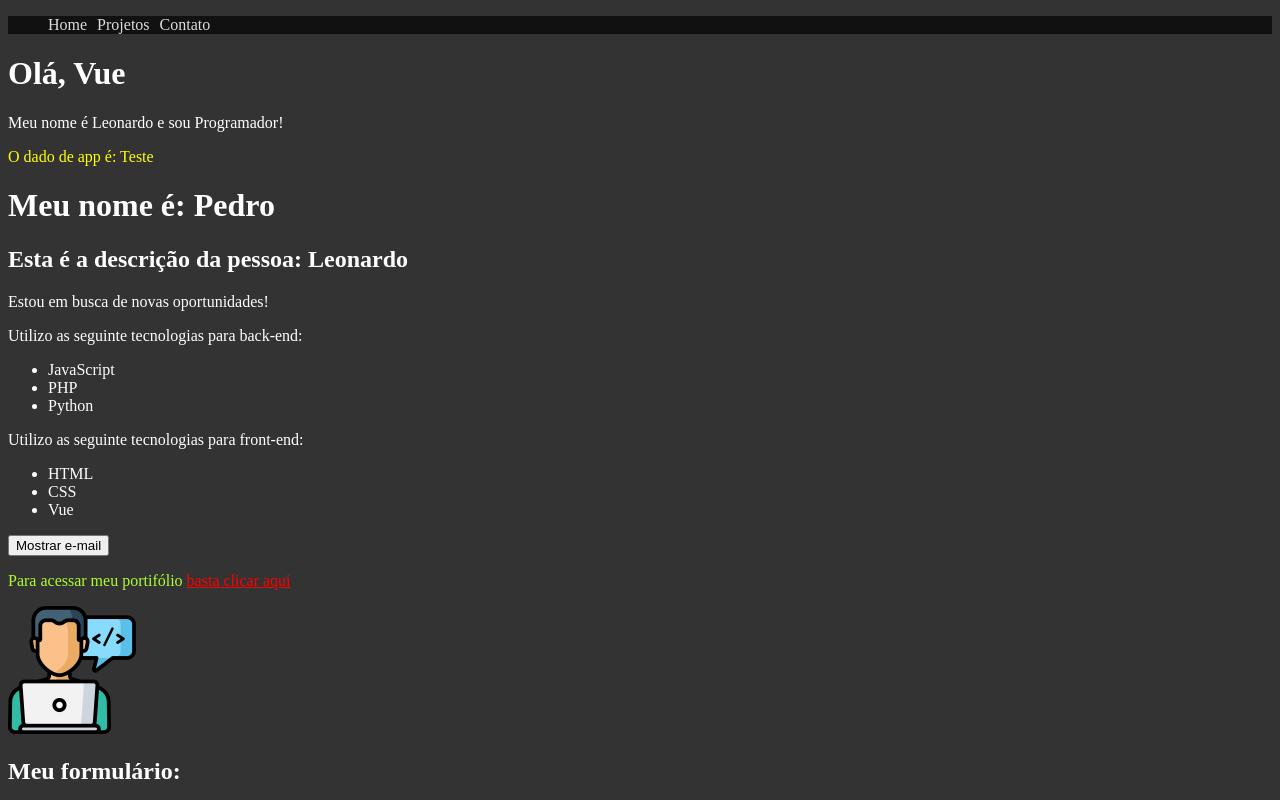
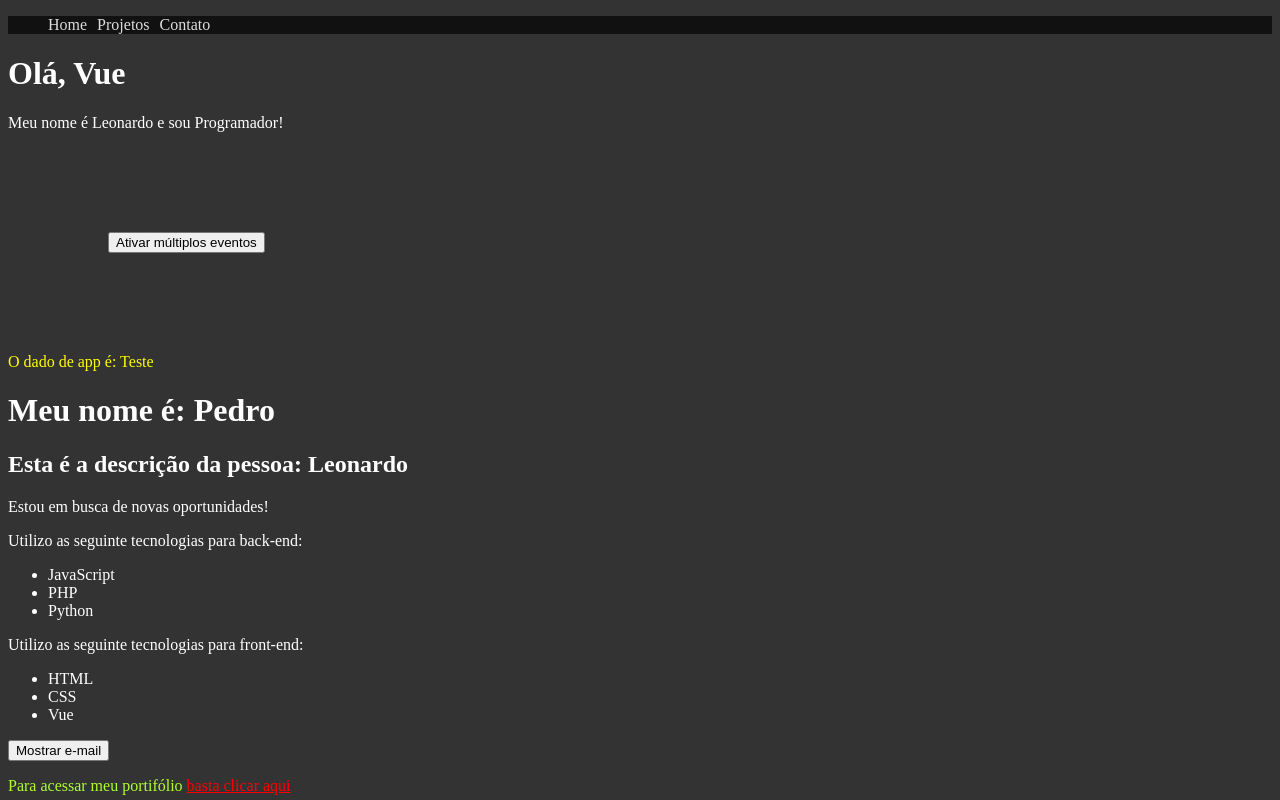
Before and after one commit to leojosants/VueJs, a Vue app in the folder projeto_vue/: page / in a window 1280 px wide. Shown: the top 800 px of the page. Built offline with nearby package versions, Linux system fonts and the light colour scheme.

Commit message:
Múltiplos eventos
Neste vídeo você vai aprender sobre a criação de múltiplos eventos com #Vue, uma forma de ativar dois ou mais métodos com apenas uma ação do usuário.

```diff
--- /dev/null
+++ b/projeto_vue/src/components/MultiplosEventos.vue
@@ -0,0 +1,43 @@
+<!--  -->
+<template>
+    <div>
+        <button
+            @click="primeiro(txt1, $event), segundo(txt2, $event), terceiro()"
+        >Ativar múltiplos eventos</button>
+        <p>{{ multiplos_eventos }}</p>
+    </div>
+</template>
+
+<script>
+    export default {
+        name: 'MultiplosEventos',
+
+        data() {
+            return{
+                multiplos_eventos: '',
+                txt1:'Primeiro evento!',
+                txt2:'Segundo evento!'
+            }
+        },
+
+        methods: {
+            primeiro(txt, e){
+                this.multiplos_eventos = txt
+            },
+
+            segundo(txt, e) {
+                setTimeout(() => this.multiplos_eventos = txt, 500)
+            },
+
+            terceiro() {
+                setTimeout(() => this.multiplos_eventos = '', 1500)
+            }
+        }
+    }
+</script>
+
+<style scoped>
+    div {
+        margin: 100px;
+    }
+</style>
--- a/projeto_vue/src/components/PrimeiroComponente.vue
+++ b/projeto_vue/src/components/PrimeiroComponente.vue
@@ -2,15 +2,25 @@
 <template>
     <div>
         <h1>Olá, Vue</h1>
+
         <p>
             Meu nome é {{ nome }} e sou {{ profissao }}!
         </p>
+
+        <MultiplosEventos />
     </div>
 </template>
 
 <script>
+    import MultiplosEventos from './MultiplosEventos.vue'
+
     export default {
         name: 'PrimeiroComponente',
+
+        components: {
+            MultiplosEventos
+        },
+
         data() {
             return {
                 nome: "Leonardo",
```
